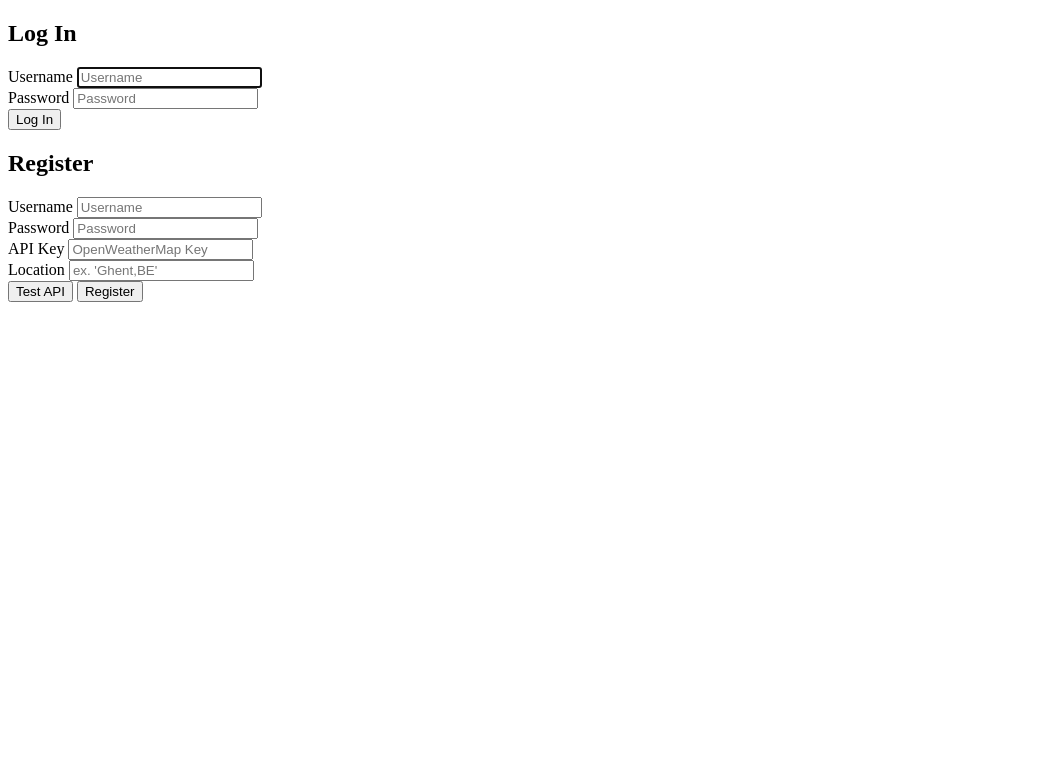
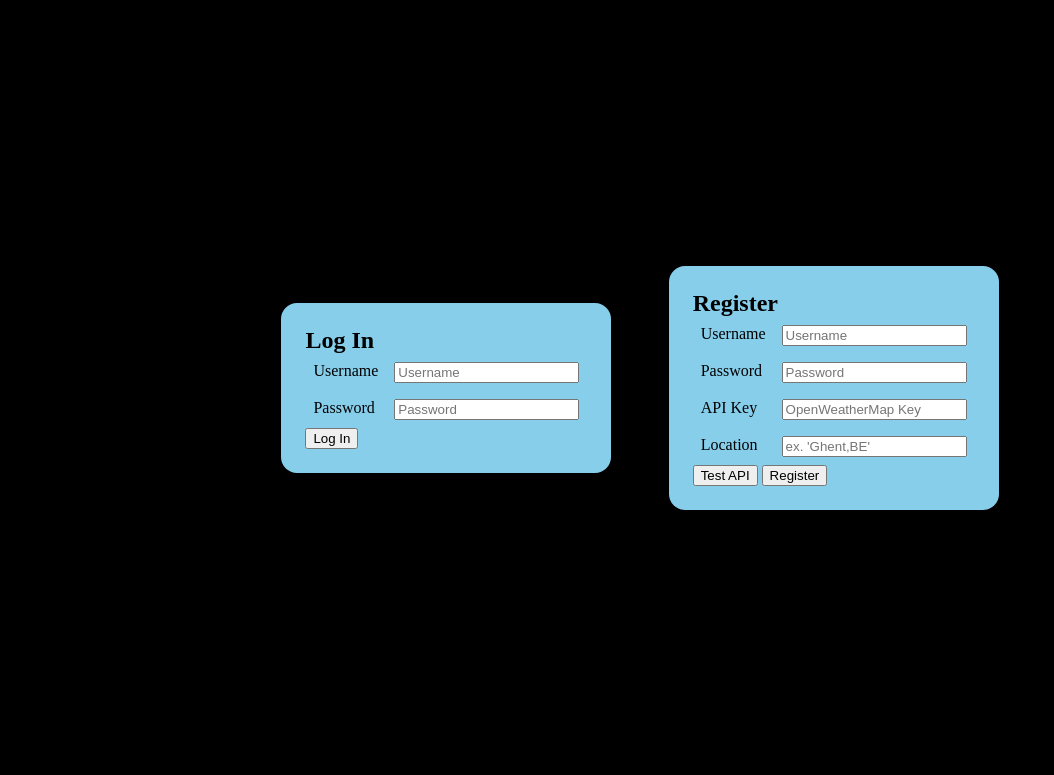
Before and after one commit to Starlight-Skull/seasonfall, a PHP site: page /php/login.php in a window 1280 px wide. Shown: the top 775 px of the page, without its empty margins (0-1054 px from the left). Run offline with PHP 8.4, Linux system fonts and the light colour scheme.

Commit message:
css for login page

```diff
--- a/src/css/login.css
+++ b/src/css/login.css
@@ -1 +1,109 @@
-/* todo style login page */
+html {
+    margin: 0;
+    padding: 0;
+    background: black;
+}
+
+h2, p {
+    margin: 0;
+}
+
+#error {
+    color: red;
+    background: lightgray;
+    padding: 2rem;
+    text-align: left;
+    border: solid black 2px;
+    border-radius: 1rem;
+    font-style: italic;
+    list-style: none;
+}
+
+main {
+    display: flex;
+    justify-content: space-evenly;
+    align-items: center;
+    flex-direction: column;
+    height: 95vh;
+}
+
+#forms {
+    display: flex;
+    flex-direction: row;
+    justify-content: space-evenly;
+    align-items: center;
+    height: 60vh;
+    width: 65vw;
+}
+
+form {
+    display: flex;
+    flex-direction: column;
+    justify-content: space-evenly;
+    border-radius: 1rem;
+    padding: 1rem;
+    background: skyblue;
+}
+
+form div {
+    display: flex;
+    flex-direction: row;
+    justify-content: space-between;
+    padding: .5rem;
+}
+
+form div label {
+    padding-right: 1rem;
+}
+
+form:hover {
+    border: solid lime 5px;
+}
+
+/* media queries */
+@media (max-width: 1200px) {
+    #forms {
+        height: 75vh;
+        width: 75vw;
+    }
+}
+
+@media (max-width: 1000px) {
+    form {
+        padding: 1.5rem;
+    }
+}
+
+@media (max-height: 800px) {
+    form {
+        padding: 1.5rem;
+    }
+}
+
+@media (max-width: 800px) {
+    #error {
+        padding: 1.5rem;
+    }
+
+    #forms {
+        flex-direction: column;
+        height: 75vh;
+        width: 85vw;
+    }
+}
+
+@media (max-width: 400px) {
+    #error {
+        padding: .5rem;
+    }
+    form {
+        padding: .5rem;
+    }
+}
+
+@media (max-width: 300px) {
+    #forms {
+        height: 75vh;
+        width: 65vw;
+    }
+}
--- a/src/index.php
+++ b/src/index.php
@@ -23,7 +23,6 @@ if (trim($username) !== '' && trim($password) !== '') {
     $stmtSELECT->execute(array($username, $password));
     $rows = $stmtSELECT->fetchAll();
     if (count($rows) !== 1) {
-        $_SESSION['error'] = 'User not found in database.';
         header('Location: ./php/login.php');
         exit();
     }
--- a/src/php/login.php
+++ b/src/php/login.php
@@ -118,7 +118,7 @@ if (isset($db, $stmtSELECT, $stmtSELECT_user, $stmtINSERT, $_POST['moduleAction'
 <body>
 <main>
     <?php if (count($formErrors) !== 0) {
-        echo '<ul class="error">' . PHP_EOL;
+        echo '<ul id="error">' . PHP_EOL;
         foreach ($formErrors as $error) {
             echo <<<EOT
     <li>$error</li>
@@ -128,21 +128,23 @@ EOT;
         echo '</ul>' . PHP_EOL;
 
     } ?>
+    <div id="forms">
         <form action="<?php h($_SERVER['PHP_SELF']); ?>" method="POST">
             <h2>Log In</h2>
             <div>
                 <label for="login-username">Username</label>
                 <input type="text" name="login-username" id="login-username" placeholder="Username"
-                   value="<?PHP h($usernameLogin) ?>"
-                   autofocus>
+                       value="<?PHP h($usernameLogin) ?>">
             </div>
             <div>
                 <label for="login-password">Password</label>
                 <input type="password" name="login-password" id="login-password" placeholder="Password"
                        value="<?PHP h($passwordLogin) ?>">
             </div>
+            <p>
                 <input type="hidden" name="moduleAction" value="login"/>
                 <button type="submit">Log In</button>
+            </p>
         </form>
         <form action="<?php h($_SERVER['PHP_SELF']); ?>" method="POST">
             <h2>Register</h2>
@@ -166,10 +168,13 @@ EOT;
                 <input type="text" name="register-location" id="register-location" placeholder="ex. 'Ghent,BE'"
                        value="<?PHP h($location) ?>">
             </div>
+            <p>
                 <button type="button" id="test-key">Test API</button>
                 <input type="hidden" name="moduleAction" value="register"/>
                 <button type="submit" id="register-button">Register</button>
+            </p>
         </form>
+    </div>
 </main>
 </body>
 </html>
```
Also changed, not shown: src/css/app.css (+0 -10 lines). Lines whose indentation alone changed are shown as unchanged.
